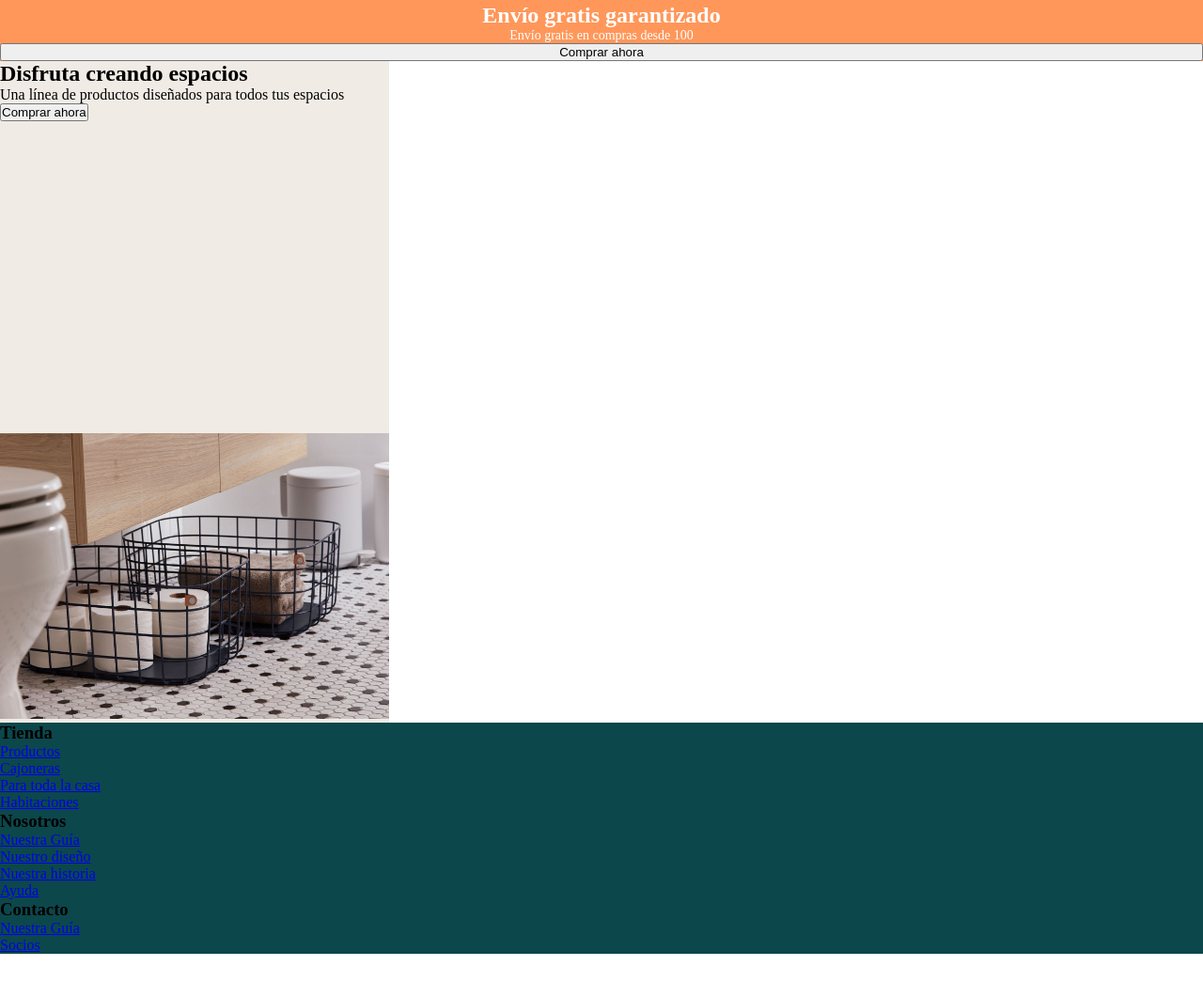
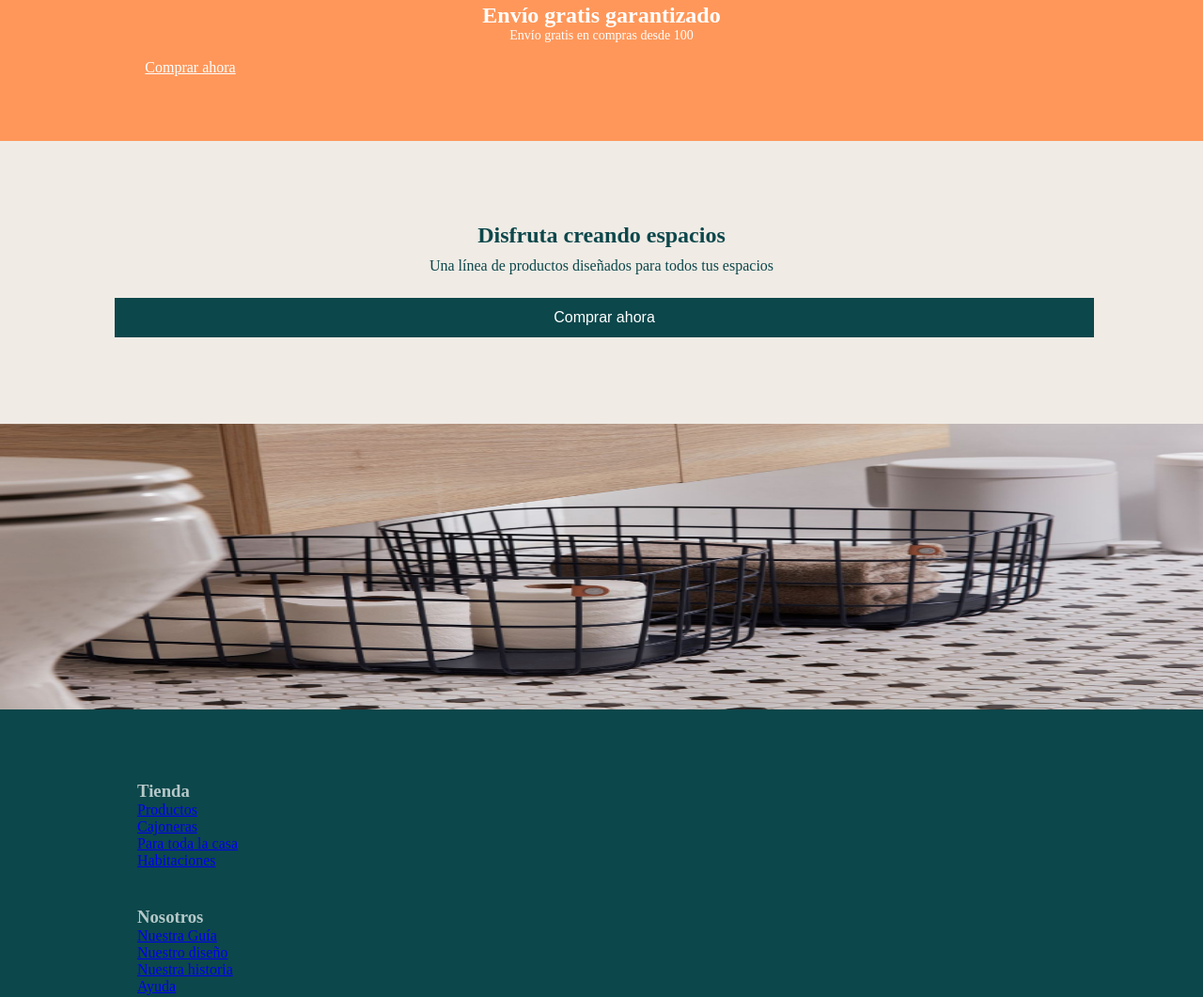
Before and after one commit to Adalab/modulo-1-evaluacion-final-rosacodina, a website: page public/index.html in a window 1280 px wide. Shown: the part 1563-2624 px from the top of the page at 94% size. Before the commit the page ends 2578 px from the top, so only its background shows below. Drawn offline with Linux system fonts and the light colour scheme.

Commit message:
la la land

```diff
--- a/public/index.html
+++ b/public/index.html
@@ -77,18 +77,17 @@
 
                 <p class="delivery-text">Envío gratis en compras desde 100</p>
 
-                <button class="buy-button">Comprar ahora</button>
-
+                <a href="https://www.ikea.com/es/es/customer-service/shopping-at-ikea/" class="buy-button" href="">Comprar ahora</a>
 
             </section>
 
             <section class="section-3">
 
-                <h2>Disfruta creando espacios</h2>
+                <h2 class="enjoy-title">Disfruta creando espacios</h2>
 
-                <p>Una línea de productos diseñados para todos tus espacios</p>
+                <p class="products-text">Una línea de productos diseñados para todos tus espacios</p>
 
-                <button>Comprar ahora</button>
+                <button class="buy">Comprar ahora</button>
 
                 <img class="bathroom-image" src="./assets/images/creando-espacios.jpg" alt="">
 
@@ -101,10 +100,10 @@
         <footer>
             <footer class="footer">
 
-                    <section>
+                    <section class="column">
 
-                        <h3>Tienda</h3>
-                        <ul>
+                        <h3 class="store-title">Tienda</h3>
+                        <ul class="list">
                             <li>
                                 <a class="link-footer" href="https://www.westwingnow.es/muebles/">Productos</a>
                             </li>
@@ -124,9 +123,9 @@
                     </section>
 
 
-                    <section>
-                        <h3>Nosotros</h3>
-                        <ul></ul>
+                    <section class="column">
+                        <h3 class="list-title">Nosotros</h3>
+                        <ul class="list">
                             <li>
                                 <a class="link-footer" href="https://www.vistedecoratucasa.com/disena-tu-casa-guia-practica-de-decoracion/">Nuestra Guía</a>
                             </li>
@@ -145,9 +144,9 @@
                         </ul>
                     </section>
 
-                    <section>
-                        <h3>Contacto</h3>
-                        <ul></ul>
+                    <section class="column">
+                        <h3 class="list-title">Contacto</h3>
+                        <ul class="list">
                             <li>
                                 <a class="link-footer" href="./index.html#team">Nuestra Guía</a>
                             </li>
--- a/src/scss/core/_reset.scss
+++ b/src/scss/core/_reset.scss
@@ -1,4 +1,5 @@
 * {
   margin: 0;
   padding: 0;
+  background-size: auto;
 }
--- a/src/scss/core/_variables.scss
+++ b/src/scss/core/_variables.scss
@@ -4,6 +4,7 @@
   --ligth-green: #0c474b;
   --background-color-light: #f0ebe5;
   --background-color-orange: #ff975a;
+  --blue: #b6c8c9;
 
   /*texts style*/
   --font-size-h1-h2: 24px;
--- a/src/scss/layout/footer.scss
+++ b/src/scss/layout/footer.scss
@@ -1,4 +1,27 @@
 .footer {
   list-style: none;
   background-color: var(--green);
+  display: flex;
+  flex-direction: column;
+  background-color: var(--green);
+  color: var(--blue);
+  list-style: none;
+  padding-bottom: 56px;
 }
+
+.list {
+  list-style-type: none;
+  color: var(--blue);
+}
+.column {
+  margin: 20px 59px 0px 146px;
+  align-items: center;
+}
+
+.store-title {
+  margin-top: 56px;
+}
+
+.list-title {
+  margin-top: 20px;
+}
--- a/src/scss/layout/header.scss
+++ b/src/scss/layout/header.scss
@@ -53,4 +53,16 @@
   font-size: 16px;
   color: white;
   background-color: var(--green);
+  animation-name: size;
 }
+
+@keyframes size {
+  from {
+    opacity: 0;
+    transform: scale(10) rotate(-150deg);
+  }
+  to {
+    opacity: 1;
+    transform: scale(1);
+  }
+}
--- a/src/scss/layout/section-2.scss
+++ b/src/scss/layout/section-2.scss
@@ -3,6 +3,7 @@
   width: auto;
   display: grid;
   grid-template-columns: 1fr;
+  width: auto;
 }
 
 .truck {
@@ -26,4 +27,13 @@
 }
 
 .buy-button {
+  margin: 5px 124px 51px 115px;
+  padding: 12px 24px;
+  width: 127px;
+  height: 24px;
+  text-align: center;
+  color: white;
+  background-color: transparent;
+  font-family: var(--font-size-text);
+  font-size: var(--font-size-text);
 }
--- a/src/scss/layout/section-3.scss
+++ b/src/scss/layout/section-3.scss
@@ -1,10 +1,40 @@
 .section-3 {
   background-color: var(--background-color-light);
-  width: 414px;
+  display: grid;
+  grid-template-columns: 1fr;
+  grid-template-rows: auto;
+  text-align: center;
+  width: 100vw;
+}
+
+.enjoy-title {
+  font-size: var(--font-size-h1-h2);
+  color: var(--green);
+  margin-top: 87px;
+  grid-column-start: 1;
+  margin-right: 27px;
+  margin-left: 27px;
+}
+
+.products-text {
+  font-size: var(--font-size-text);
+  color: var(--green);
+  grid-column-start: 1;
+  margin: 10px 27px 0px 27px;
+}
+
+.buy {
+  margin: 25px 116px 92px 122px;
+  font-size: var(--font-size-text);
+  color: white;
+  padding: 12px 24px 12px 24px;
+  background-color: var(--green);
+  border: none;
+  margin-bottom: 10px 116px 92px 122px;
 }
 
 .bathroom-image {
-  width: 414px;
+  width: 100vw;
   height: 304px;
-  margin: 332px 0 0;
+  background-position: center;
 }
```
Also changed, not shown: src/html/partials/footer.html (+9 -9 lines), src/html/partials/section-2.html (+1 -2 lines), src/html/partials/section-3.html (+3 -3 lines), public/assets/css/layout/footer.css, public/assets/css/layout/header.css, public/assets/css/layout/section-2.css, public/assets/css/layout/section-3.css, public/assets/css/main.css, 5 other files.
